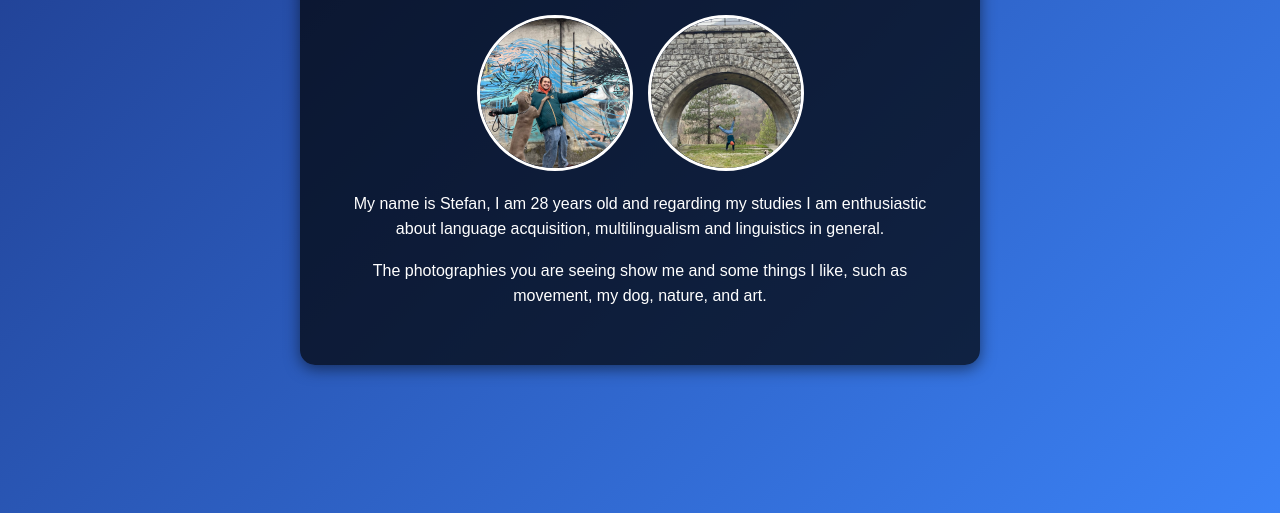
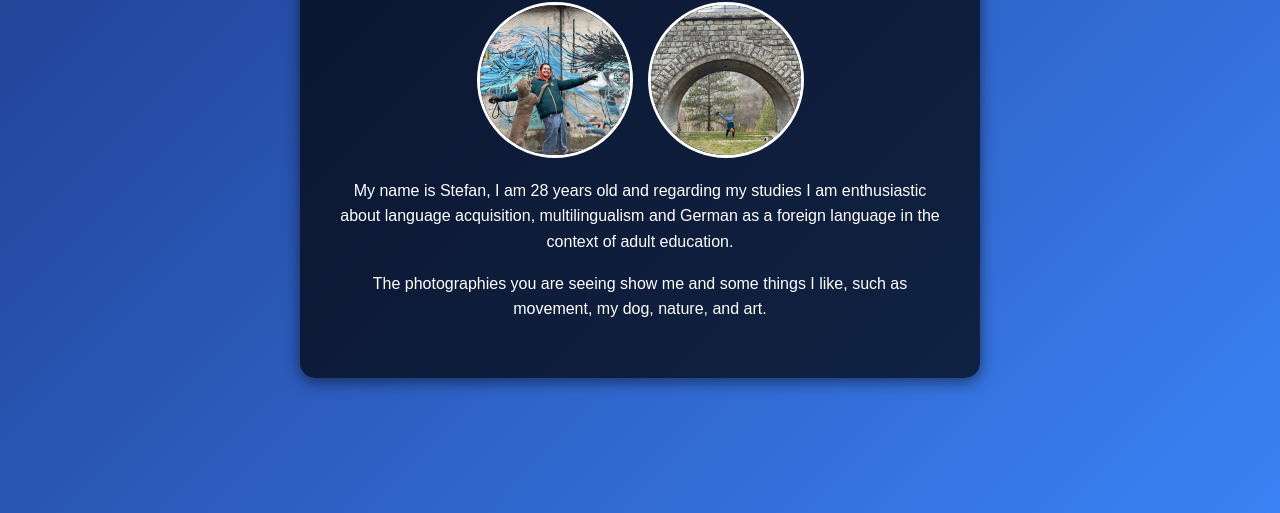
Before and after one commit to 1StefanLive/1StefanLive.github.io, a plain HTML site: page index.html in a window 1280 px wide. Shown: the part 287-800 px from the top of the page. Drawn offline with Linux system fonts and the light colour scheme.

Commit message:
textfinal

```diff
--- a/index.html
+++ b/index.html
@@ -15,7 +15,7 @@
             <img src="pic2.jpeg" alt="Stefan with his dog in front of grafitti art" class="profilepic">
         </div>
 
-        <p>My name is Stefan, I am 28 years old and regarding my studies I am enthusiastic about language acquisition, multilingualism and linguistics in general.</p>
+        <p>My name is Stefan, I am 28 years old and regarding my studies I am enthusiastic about language acquisition, multilingualism and German as a foreign language in the context of adult education.</p>
         <p>The photographies you are seeing show me and some things I like, such as movement, my dog, nature, and art.</p>
     </div>
 </body>
```
